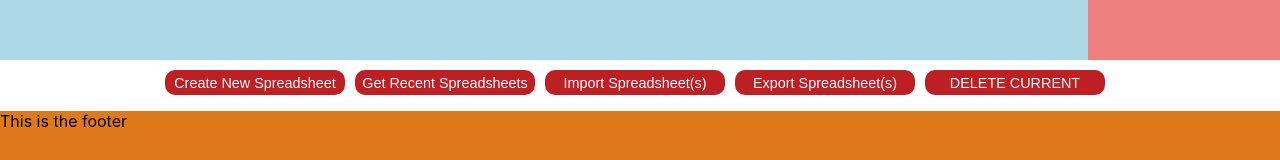
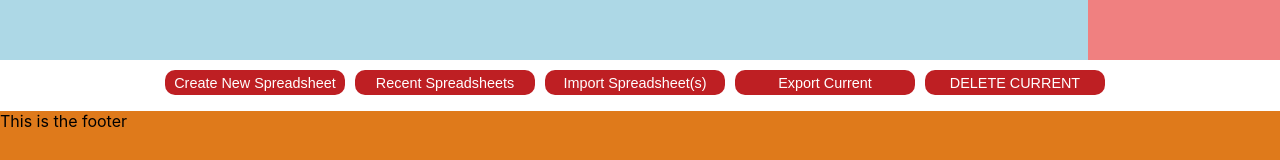
Before and after one commit to JS-goose/gibson-code-challenge, a React (Create React App) app: page / in a window 1280 px wide. Shown: the part 613-773 px from the top of the page. Built offline with nearby package versions, Linux system fonts and the light colour scheme; no server answers.

Commit message:
adjusted button wording

```diff
--- a/src/components/CenterContent/CenterContent.js
+++ b/src/components/CenterContent/CenterContent.js
@@ -61,10 +61,10 @@ class CenterContent extends Component {
             Create New Spreadsheet
           </button>
           <button class={styles['control-buttons']} onClick={this.getThreads}>
-            Get Recent Spreadsheets
+            Recent Spreadsheets
           </button>
           <button class={styles['control-buttons']}>Import Spreadsheet(s)</button>
-          <button class={styles['control-buttons']}>Export Spreadsheet(s)</button>
+          <button class={styles['control-buttons']}>Export Current</button>
           <button class={styles['control-buttons']}>DELETE CURRENT</button>
         </div>
       </React.Fragment>
```
